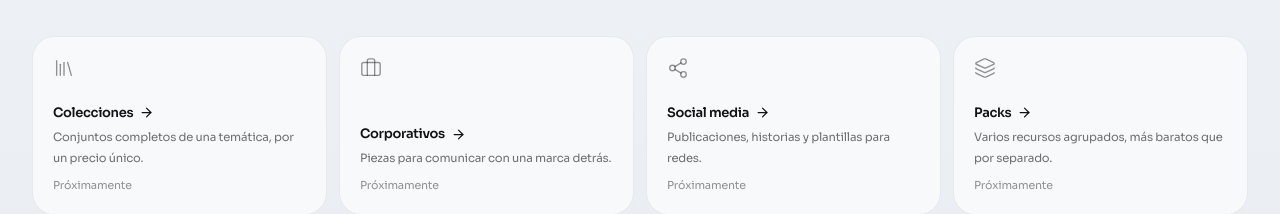
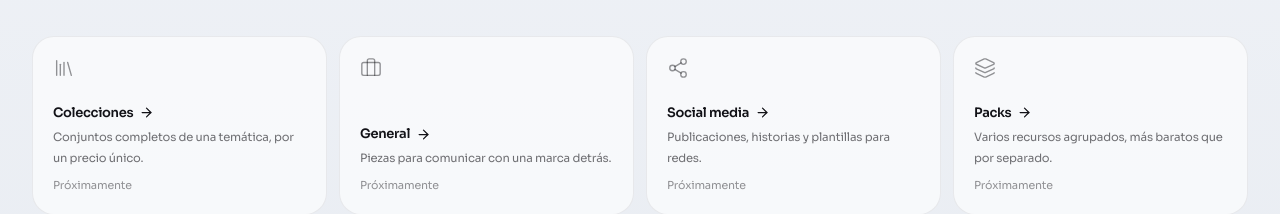
Before and after one commit to Jeyderht/rcktdmg, a Next.js app: page / in a window 1280 px wide. Shown: the part 2488-2702 px from the top of the page. Built offline with nearby package versions, Linux system fonts and the light colour scheme; no server answers; the database is empty.

Commit message:
Inicio: «Corporativos» pasa a llamarse «General» en los textos

```diff
--- a/src/components/home/CtaModelo.tsx
+++ b/src/components/home/CtaModelo.tsx
@@ -83,7 +83,7 @@ export default function CtaModelo() {
               </b>
               <span className="mt-2 flex gap-1.5">
                 <span className="rk-chip">Eventos</span>
-                <span className="rk-chip">Corporativos</span>
+                <span className="rk-chip">General</span>
               </span>
             </span>
           </div>
--- a/src/components/home/MasDisenos.tsx
+++ b/src/components/home/MasDisenos.tsx
@@ -36,7 +36,7 @@ export default function MasDisenos({
       unidad: ["colección", "colecciones"],
     },
     {
-      titulo: "Corporativos",
+      titulo: "General",
       texto: "Piezas para comunicar con una marca detrás.",
       href: "/tienda?categoria=corporativos",
       icono: Briefcase,
--- a/src/components/home/SliceCorporativos.tsx
+++ b/src/components/home/SliceCorporativos.tsx
@@ -116,7 +116,7 @@ export default function SliceCorporativos({
             <p className="rk-kicker">Empresa</p>
 
             <h2 className="rk-title mt-3 text-[2rem] sm:text-4xl">
-              Corporativos
+              General
             </h2>
 
             <p className="mt-3 max-w-lg text-[15px] leading-7 text-ink/60">
```
